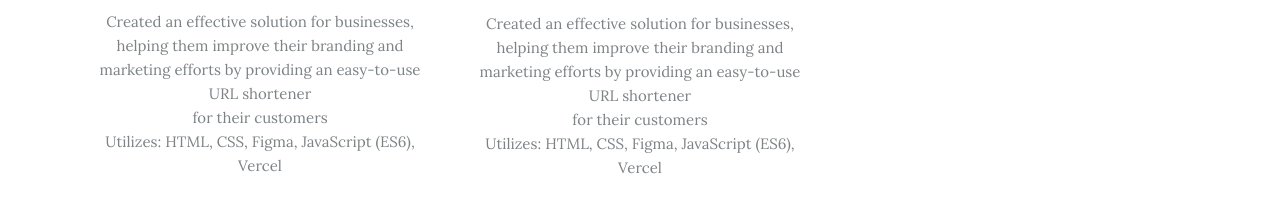
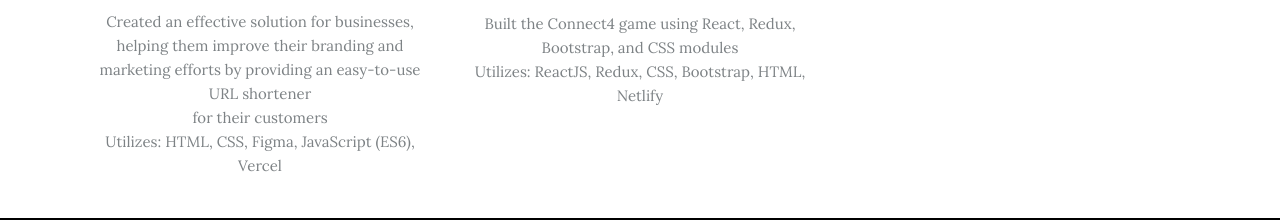
Before and after one commit to DoddiC/me, a plain HTML site: page index.html in a window 1280 px wide. Shown: the part 1252-1472 px from the top of the page. Drawn offline with nearby package versions, Linux system fonts and the light colour scheme; a script that the page names is missing; files whose address does not match are found by name.

Commit message:
Update index.html

```diff
--- a/index.html
+++ b/index.html
@@ -80,7 +80,7 @@
                         <a class="btn btn-primary project-live" role="button" target="_blank" href="https://c-4.netlify.app/">LIVE&nbsp;<i class="icon ion-flash"></i></a>
                         <a class="btn btn-primary project-code" role="button" target="_blank" href="https://github.com/DoddiC/Conn4">CODE&nbsp;<i class="icon ion-social-github"></i></a>
                     </div>
-                    <p class="description">Created an effective solution for businesses,<br>helping them improve their branding and marketing efforts by providing an easy-to-use URL shortener<br>for their customers<br>Utilizes: HTML, CSS, Figma, JavaScript (ES6), Vercel<br></p>
+                    <p class="description">Built the Connect4 game using React, Redux, Bootstrap, and CSS modules<br>Utilizes: ReactJS, Redux, CSS, Bootstrap, HTML, Netlify<br></p>
                 </div>
 
             </div>
```
